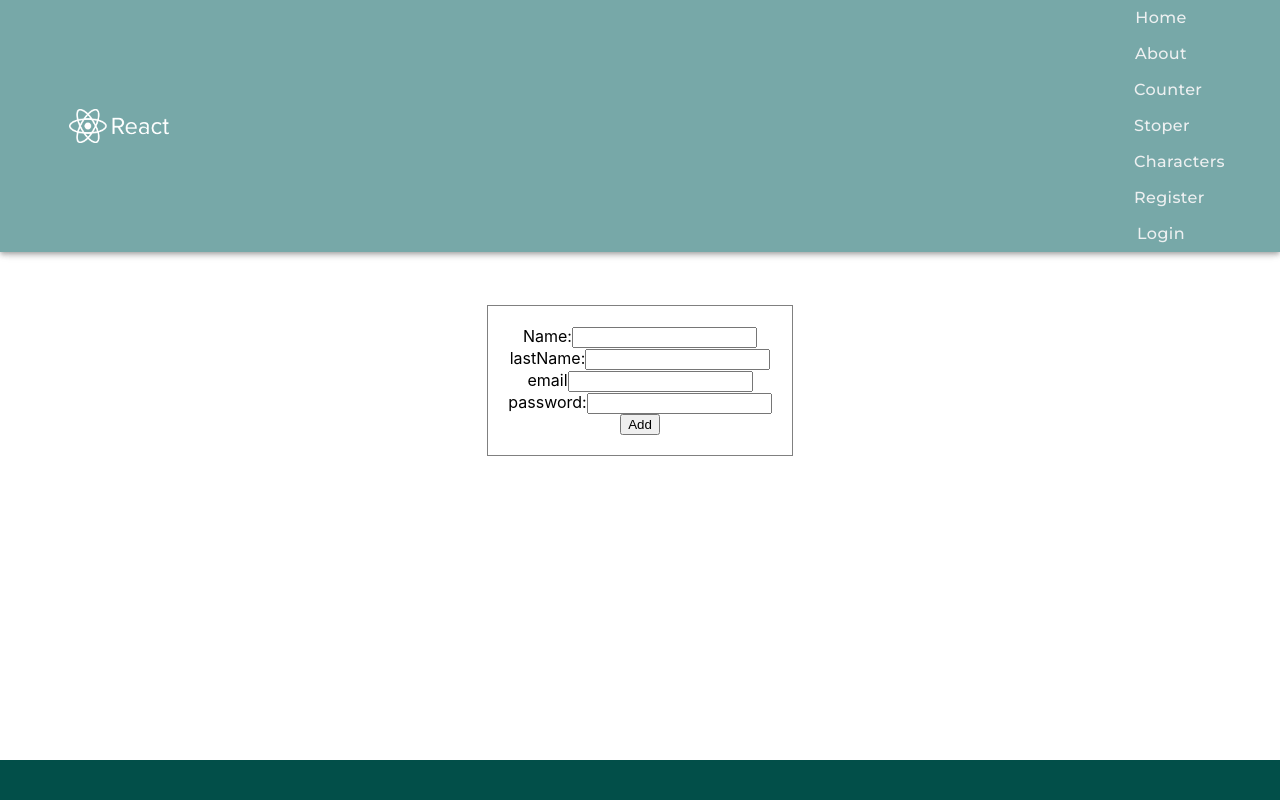
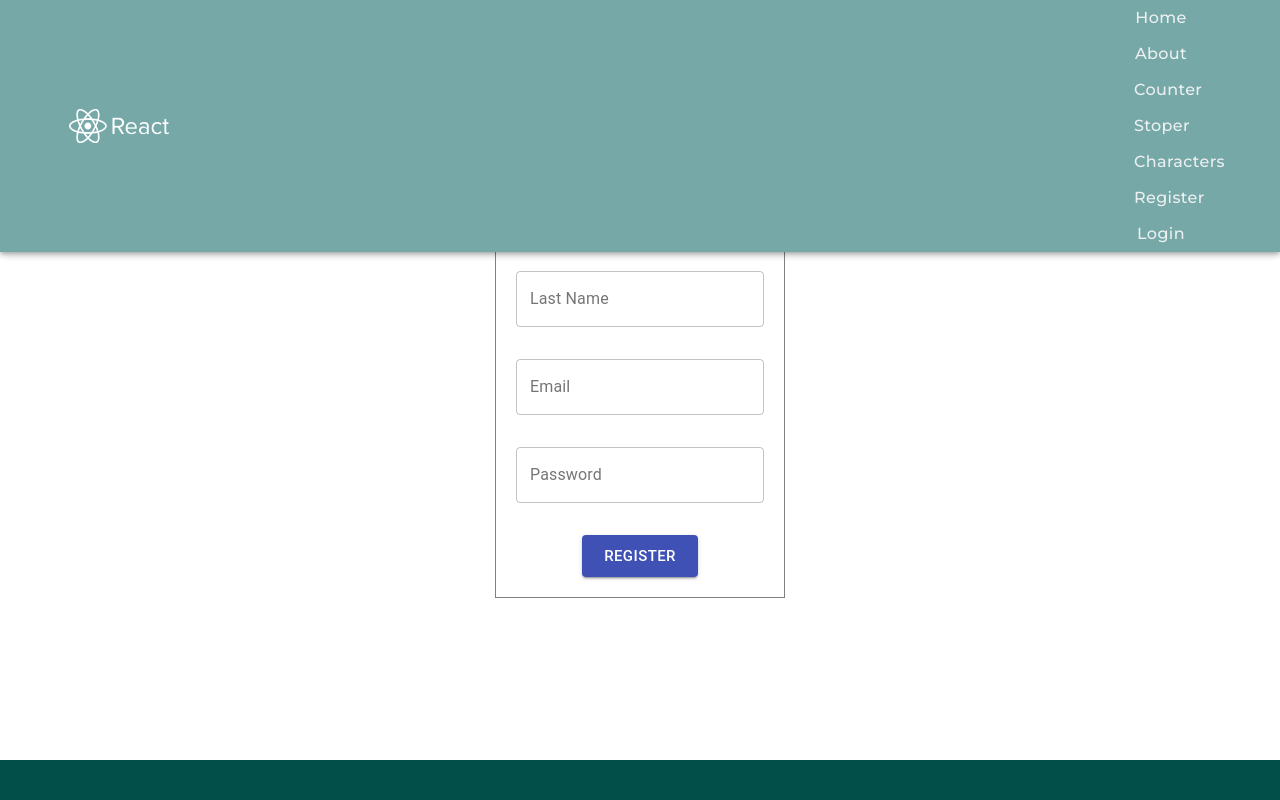
Before and after one commit to radiographer/react-projekt, a React (Create React App) app in the folder app/: page /register in a window 1280 px wide. Shown: the top 800 px of the page. Built offline with nearby package versions, Linux system fonts and the light colour scheme.

Commit message:
register 1st stage finished

```diff
--- a/app/db.json
+++ b/app/db.json
@@ -1,10 +1,20 @@
 {
   "users": [
     {
+      "id": 1,
       "name": "Mateusz",
       "lastName": "Gabriel",
       "email": "test@test.pl",
       "password": "haslo123"
+    },
+    {
+      "user": {
+        "name": "Anna",
+        "lastName": "Walczak",
+        "email": "reg@wp.pl",
+        "password": "gdd"
+      },
+      "id": 2
     }
   ]
 }
--- a/app/src/pages/Register.js
+++ b/app/src/pages/Register.js
@@ -2,47 +2,31 @@ import React, { useState } from "react";
 import axios from "axios";
 import { Grid, TextField, Button } from "@material-ui/core";
 
-export default class PersonList extends React.Component {
-  state = {
-    name: "",
-    lastName: "",
-    email: "",
-    password: "",
-  };
+export default function App() {
+  const [name, setName] = useState("");
+  const [lastName, setLastName] = useState("");
+  const [email, setEmail] = useState("");
+  const [password, setPassword] = useState("");
 
-  handleChange = (event) => {
-    this.setState({ name: event.target.value });
-    this.setState({ lastName: event.target.value });
-    this.setState({ email: event.target.value });
-    this.setState({ password: event.target.value });
-  };
-
-  handleSubmit = (event) => {
+  const handleSubmit = (event) => {
     event.preventDefault();
 
     const user = {
-      name: this.state.name,
-      lastName: this.state.lastName,
-      email: this.state.email,
-      password: this.state.password,
+      name: name,
+      lastName: lastName,
+      email: email,
+      password: password,
     };
 
-    axios.post(`http://localhost:3000/users`, { user }).then((res) => {
+    axios.post("http://localhost:3000/users", { user }).then((res) => {
       console.log(res);
       console.log(res.data);
     });
   };
 
-  render() {
   return (
     <div>
-        <form onSubmit={this.handleSubmit}>
-          {/* <label>
-            Person Name:
-            <input type="text" name="name" onChange={this.handleChange} />
-          </label> */}
-          {/* <button type="submit">Add</button> */}
-
+      <form onSubmit={handleSubmit}>
         <Grid
           container
           justify="center"
@@ -58,52 +42,22 @@ export default class PersonList extends React.Component {
               alignItems="center"
               justify="center"
             >
-                <label>
-                  Name:
-                  <input type="text" name="name" onChange={this.handleChange} />
-                </label>
-                <label>
-                  lastName:
-                  <input
-                    type="text"
-                    lastName="lastName"
-                    onChange={this.handleChange}
-                  />
-                </label>
-                <label>
-                  email
-                  <input
-                    type="text"
-                    email="email"
-                    onChange={this.handleChange}
-                  />
-                </label>
-                <label>
-                  password:
-                  <input
-                    type="text"
-                    password="password"
-                    onChange={this.handleChange}
-                  />
-                </label>
-
-                {/* <TextField
+              <TextField
                 variant="outlined"
                 label="First Name"
                 fullWidth
                 style={{ marginBottom: "2em" }}
-                  onChange={this.handleChange}
-                  // value={name}
-                  // onChange={(event) => setName(event.target.value)}
-                /> */}
-                {/* <TextField
+                value={name}
+                onChange={(e) => setName(e.target.value)}
+              />
+              <TextField
                 type="email"
                 variant="outlined"
                 label="Last Name"
                 fullWidth
                 style={{ marginBottom: "2em" }}
                 value={lastName}
-            onChange={(event) => setLastName(event.target.value)}
+                onChange={(e) => setLastName(e.target.value)}
               />
               <TextField
                 variant="outlined"
@@ -111,7 +65,7 @@ export default class PersonList extends React.Component {
                 fullWidth
                 style={{ marginBottom: "2em" }}
                 value={email}
-            onChange={(event) => setEmail(event.target.value)}
+                onChange={(e) => setEmail(e.target.value)}
               />
               <TextField
                 type="password"
@@ -120,19 +74,16 @@ export default class PersonList extends React.Component {
                 fullWidth
                 style={{ marginBottom: "2em" }}
                 value={password}
-            onChange={(event) => setPassword(event.target.value)}
-          /> */}
-
-                <button type="submit">Add</button>
-                {/* <Button
+                onChange={(e) => setPassword(e.target.value)}
+              />
+              <Button
                 onClick={handleSubmit}
                 size="large"
                 variant="contained"
                 color="primary"
-                  type="submit"
               >
                 Register
-                </Button> */}
+              </Button>
             </Grid>
           </Grid>
         </Grid>
@@ -140,97 +91,3 @@ export default class PersonList extends React.Component {
     </div>
   );
 }
-}
-
-// import React, { useState } from "react";
-// import axios from "axios";
-// import { Grid, TextField, Button } from "@material-ui/core";
-
-// export default function App() {
-//   const [name, setName] = useState("");
-//   const [lastName, setLastName] = useState("");
-//   const [email, setEmail] = useState("");
-//   const [password, setPassword] = useState("");
-
-//   const [data, setData] = useState({});
-
-//   const handleSubmit = () => {
-//     data.push = {
-//       name: name,
-//       lastName: lastName,
-//       email: email,
-//       password: password,
-//     };
-
-//     axios
-//       .post("http://localhost:3000/users", data)
-//       .then((res) => {
-//         setData(res.data);
-//         setName("");
-//         setLastName("");
-//         setEmail("");
-//         setPassword("");
-//       })
-//       .catch((err) => {
-//         console.log(err);
-//       });
-//   };
-
-//   return (
-//     <Grid
-//       container
-//       justify="center"
-//       alignItems="center"
-//       direction="column"
-//       style={{ minHeight: "100vh" }}
-//       spacing={5}
-//     >
-//       <Grid item style={{ border: "0.2px solid gray" }}>
-//         <Grid container direction="column" alignItems="center" justify="center">
-//           <TextField
-//             variant="outlined"
-//             label="First Name"
-//             fullWidth
-//             style={{ marginBottom: "2em" }}
-//             value={name}
-//             onChange={(event) => setName(event.target.value)}
-//           />
-//           <TextField
-//             type="email"
-//             variant="outlined"
-//             label="Last Name"
-//             fullWidth
-//             style={{ marginBottom: "2em" }}
-//             value={lastName}
-//             onChange={(event) => setLastName(event.target.value)}
-//           />
-//           <TextField
-//             variant="outlined"
-//             label="Email"
-//             fullWidth
-//             style={{ marginBottom: "2em" }}
-//             value={email}
-//             onChange={(event) => setEmail(event.target.value)}
-//           />
-//           <TextField
-//             type="password"
-//             variant="outlined"
-//             label="Password"
-//             fullWidth
-//             style={{ marginBottom: "2em" }}
-//             value={password}
-//             onChange={(event) => setPassword(event.target.value)}
-//           />
-//           <Button
-//             onClick={handleSubmit}
-//             size="large"
-//             variant="contained"
-//             color="primary"
-//           >
-//             Register
-//           </Button>
-//         </Grid>
-//       </Grid>
-//     </Grid>
-//   );
-// }
```
Also changed, not shown: app/src/pages/temp.js (+143 -0 lines). Lines whose indentation alone changed are shown as unchanged.
